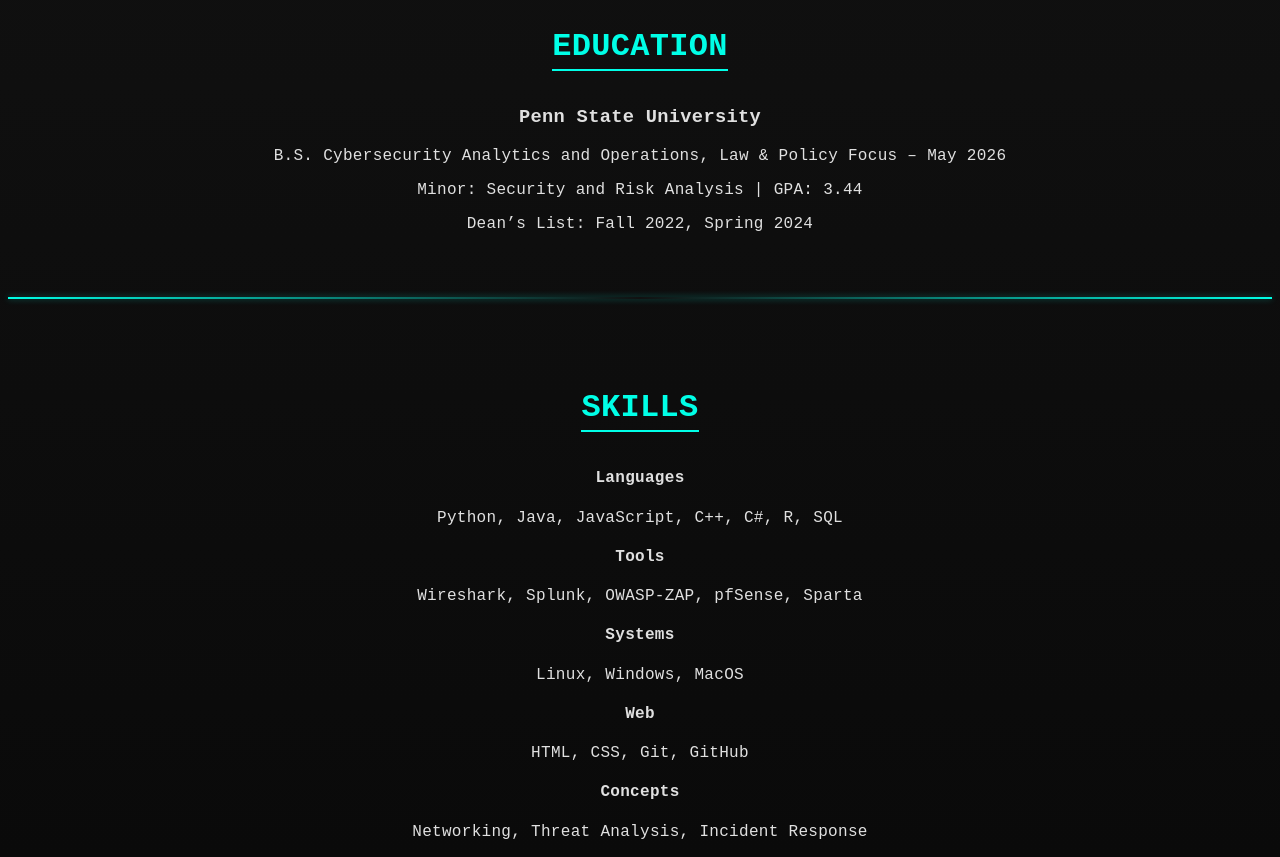
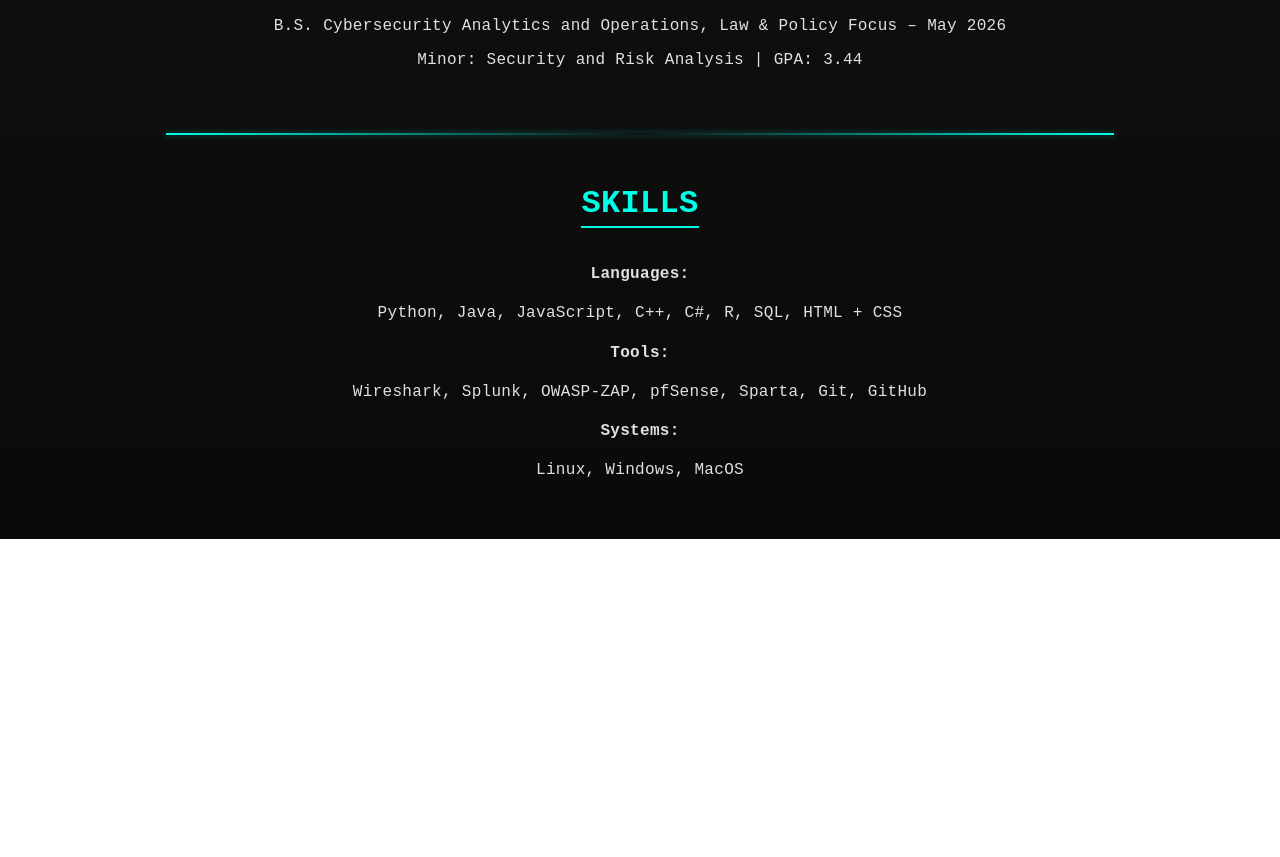
Before and after one commit to ethanarndt7/ethanarndt-portfolio, a Next.js app: page / in a window 1280 px wide. Shown: the part 1300-2157 px from the top of the page. After the commit the page ends 1839 px from the top, so only its background shows below. Built offline with nearby package versions, Linux system fonts and the light colour scheme.

Commit message:
style changes

```diff
--- a/src/app/globals.css
+++ b/src/app/globals.css
@@ -17,6 +17,7 @@
   display: inline-block;
   margin-bottom: 1rem;
   padding-bottom: 4px;
+  margin-top: -1rem;
 }
 
 /* Neon hover effect for links */
@@ -105,12 +106,13 @@
 }
 
 .section-divider {
-  width: 100%;
+  width: 75%;
   height: 2px;
-  margin: 4rem 0;
+  margin: 4rem auto;
   background: linear-gradient(to right, #00ffe7, #111111, #00ffe7);
   border: none;
   box-shadow: 0 0 6px rgba(0, 255, 231, 0.4);
+
 }
 
 #name{
@@ -119,4 +121,5 @@
 
 #role{
   font-size: 30px;
+  margin-top: -0.5rem;
 }
--- a/src/app/page.tsx
+++ b/src/app/page.tsx
@@ -81,7 +81,6 @@
             <h3 className="text-xl font-bold">Penn State University</h3>
             <p className="text-sm text-gray-400">B.S. Cybersecurity Analytics and Operations, Law & Policy Focus – May 2026</p>
             <p className="text-sm text-gray-400">Minor: Security and Risk Analysis | GPA: 3.44</p>
-            <p className="text-sm text-gray-400">Dean’s List: Fall 2022, Spring 2024</p>
           </div>
         </section>
 
@@ -92,28 +91,22 @@
           <h2 className="text-3xl font-bold text-center mb-6">Skills</h2>
           <div className="grid grid-cols-2 md:grid-cols-3 gap-6 text-sm text-gray-300">
             <div>
-              <h4 className="font-semibold text-white">Languages</h4>
-              <p>Python, Java, JavaScript, C++, C#, R, SQL</p>
+              <h4 className="font-semibold text-white">Languages:</h4>
+              <p>Python, Java, JavaScript, C++, C#, R, SQL, HTML + CSS</p>
             </div>
             <div>
-              <h4 className="font-semibold text-white">Tools</h4>
-              <p>Wireshark, Splunk, OWASP-ZAP, pfSense, Sparta</p>
+              <h4 className="font-semibold text-white">Tools:</h4>
+              <p>Wireshark, Splunk, OWASP-ZAP, pfSense, Sparta, Git, GitHub</p>
             </div>
             <div>
-              <h4 className="font-semibold text-white">Systems</h4>
+              <h4 className="font-semibold text-white">Systems:</h4>
               <p>Linux, Windows, MacOS</p>
-            </div>
-            <div>
-              <h4 className="font-semibold text-white">Web</h4>
-              <p>HTML, CSS, Git, GitHub</p>
-            </div>
-            <div>
-              <h4 className="font-semibold text-white">Concepts</h4>
-              <p>Networking, Threat Analysis, Incident Response</p>
             </div>
           </div>
         </section>
       </div>
+<br></br>
+<br></br>
     </main>
   );
 }
```
